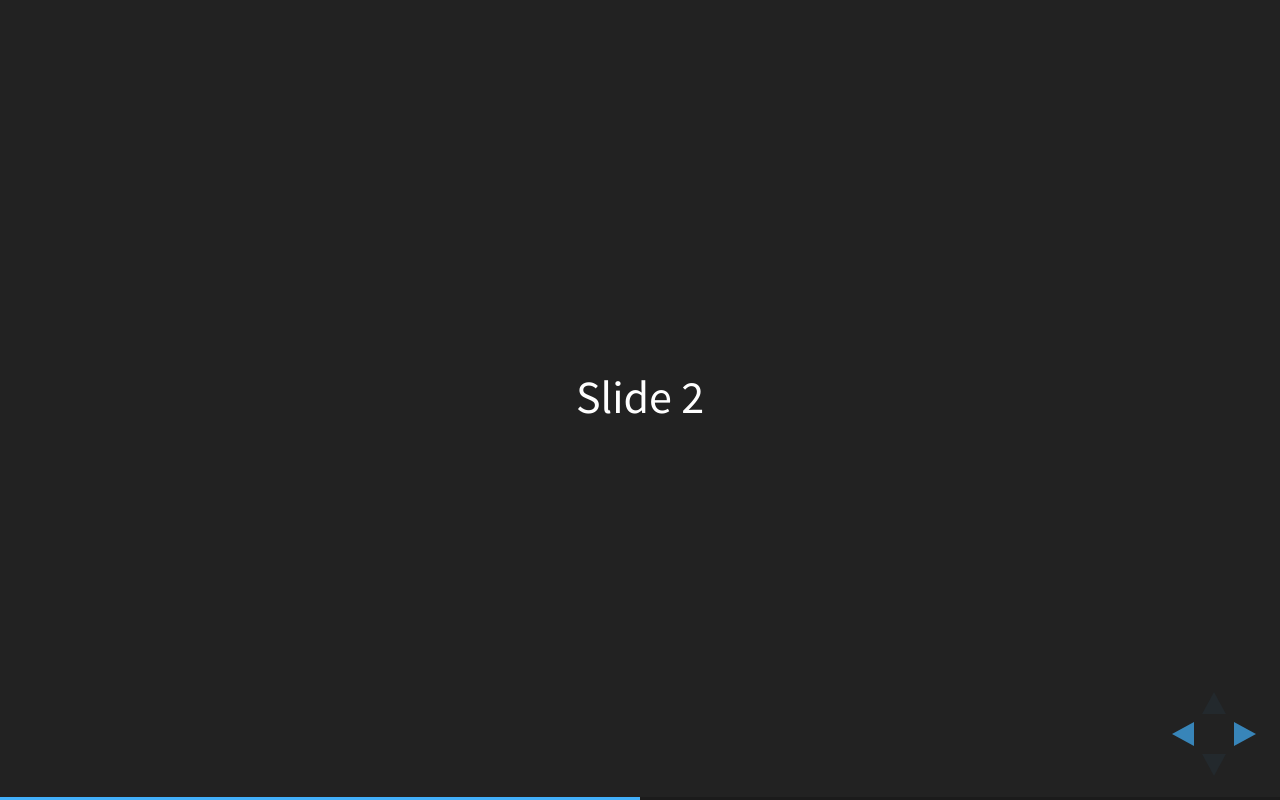
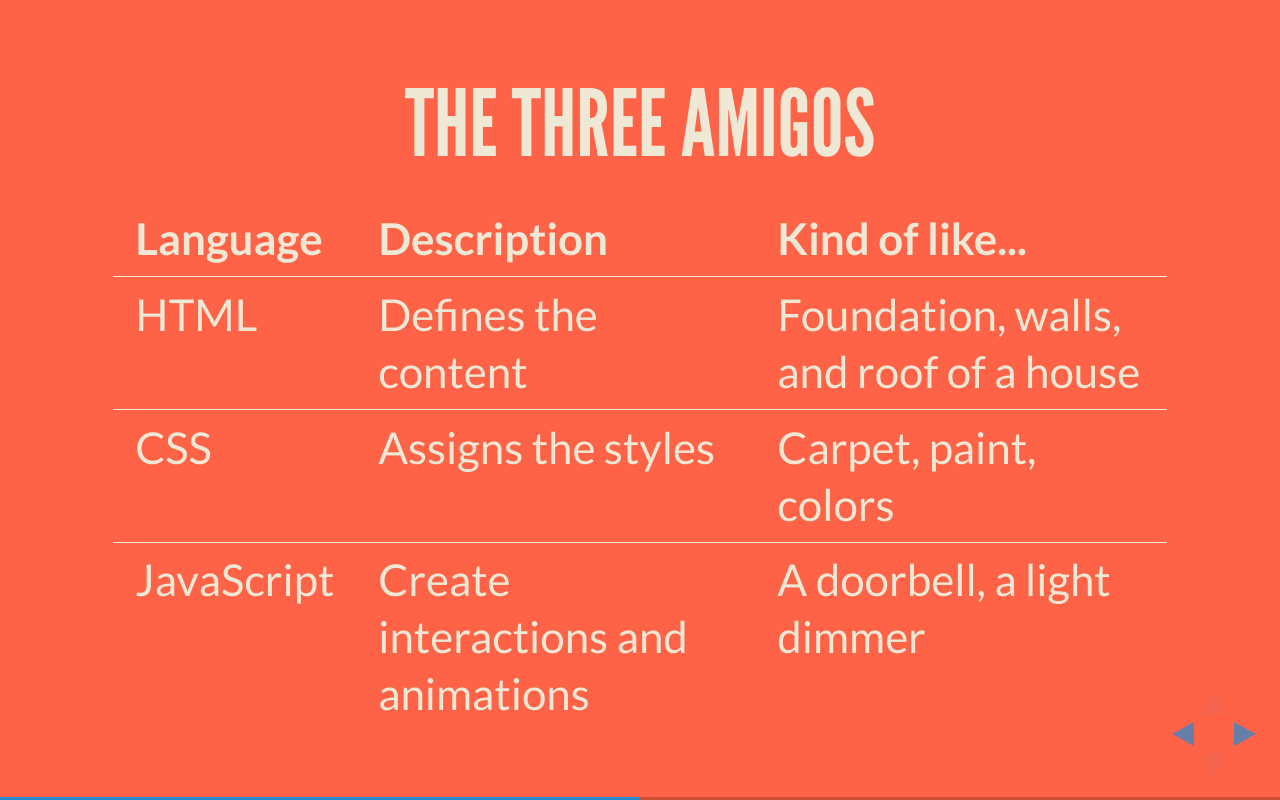
Before and after one commit to KateMShirley/code101workshop, a website: page index.html in a window 1280 px wide. Both pictures are taken after a click on the button 1251 px from the left and 734 px from the top of the page. Drawn offline with Linux system fonts and the light colour scheme.

Commit message:
testing reveal table, gifs

```diff
--- a/css/theme/moon.css
+++ b/css/theme/moon.css
@@ -294,3 +294,7 @@ body {
   -webkit-transition: width 800ms cubic-bezier(0.26, 0.86, 0.44, 0.985);
   -moz-transition: width 800ms cubic-bezier(0.26, 0.86, 0.44, 0.985);
   transition: width 800ms cubic-bezier(0.26, 0.86, 0.44, 0.985); }
+
+  table{
+    color: #eee8d5;
+  }
--- a/index.html
+++ b/index.html
@@ -7,7 +7,7 @@
 		<title>reveal.js</title>
 
 		<link rel="stylesheet" href="css/reveal.css">
-		<link rel="stylesheet" href="css/theme/black.css">
+		<link rel="stylesheet" href="css/theme/moon.css">
 
 		<!-- Theme used for syntax highlighting of code -->
 		<link rel="stylesheet" href="lib/css/zenburn.css">
@@ -24,9 +24,40 @@
 	<body>
 		<div class="reveal">
 			<div class="slides">
-				<section>Slide 1</section>
-				<section>Slide 2</section>
-				<section>Slide e</section>
+				<section>
+						<h2>Welcome to Code in 1 Day</h2>
+						<h6>Kate Shirley</h6>
+				</section>
+				<section data-background="tomato">
+					<h2>The Three Amigos</h2>
+					<table>
+						<thead>
+							<tr>
+								<th>Language</th>
+								<th>Description</th>
+								<th>Kind of like...</th>
+							</tr>
+						</thead>
+						<tbody>
+							<tr>
+								<td>HTML</td>
+								<td>Defines the content</td>
+								<td>Foundation, walls, and roof of a house</td>
+							</tr>
+							<tr>
+								<td>CSS</td>
+								<td>Assigns the styles</td>
+								<td>Carpet, paint, colors</td>
+							</tr>
+							<tr>
+								<td>JavaScript</td>
+								<td>Create interactions and animations</td>
+								<td>A doorbell, a light dimmer</td>
+							</tr>
+						</tbody>
+					</table>
+				</section>
+				<section data-background=url("http://i.giphy.com/90F8aUepslB84.gif") data-background-repeat="no-repeat" data-background-size=cover data-background-position=center><h5>Now you can code!</h5></section>
 			</div>
 		</div>
 
```
